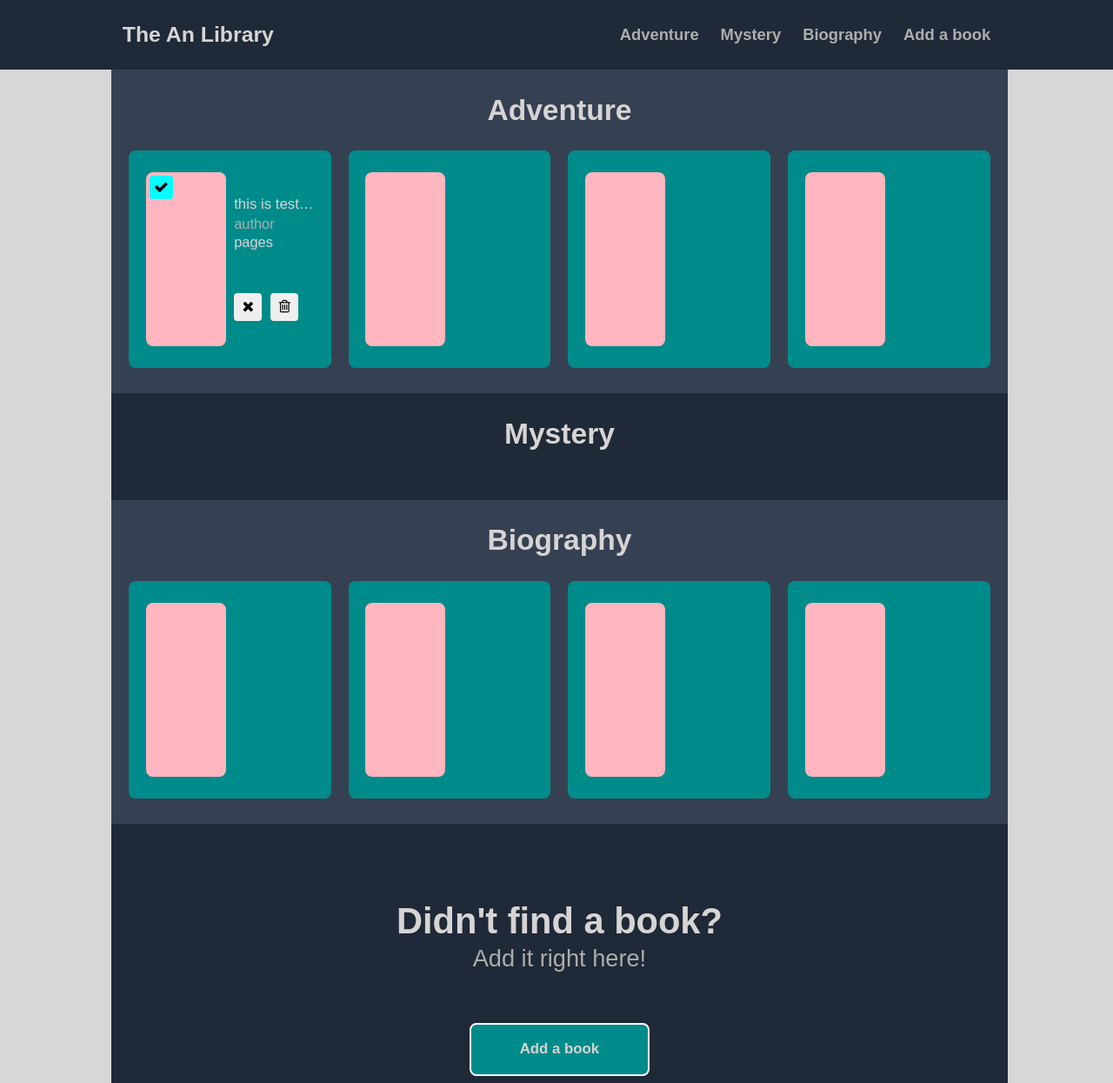
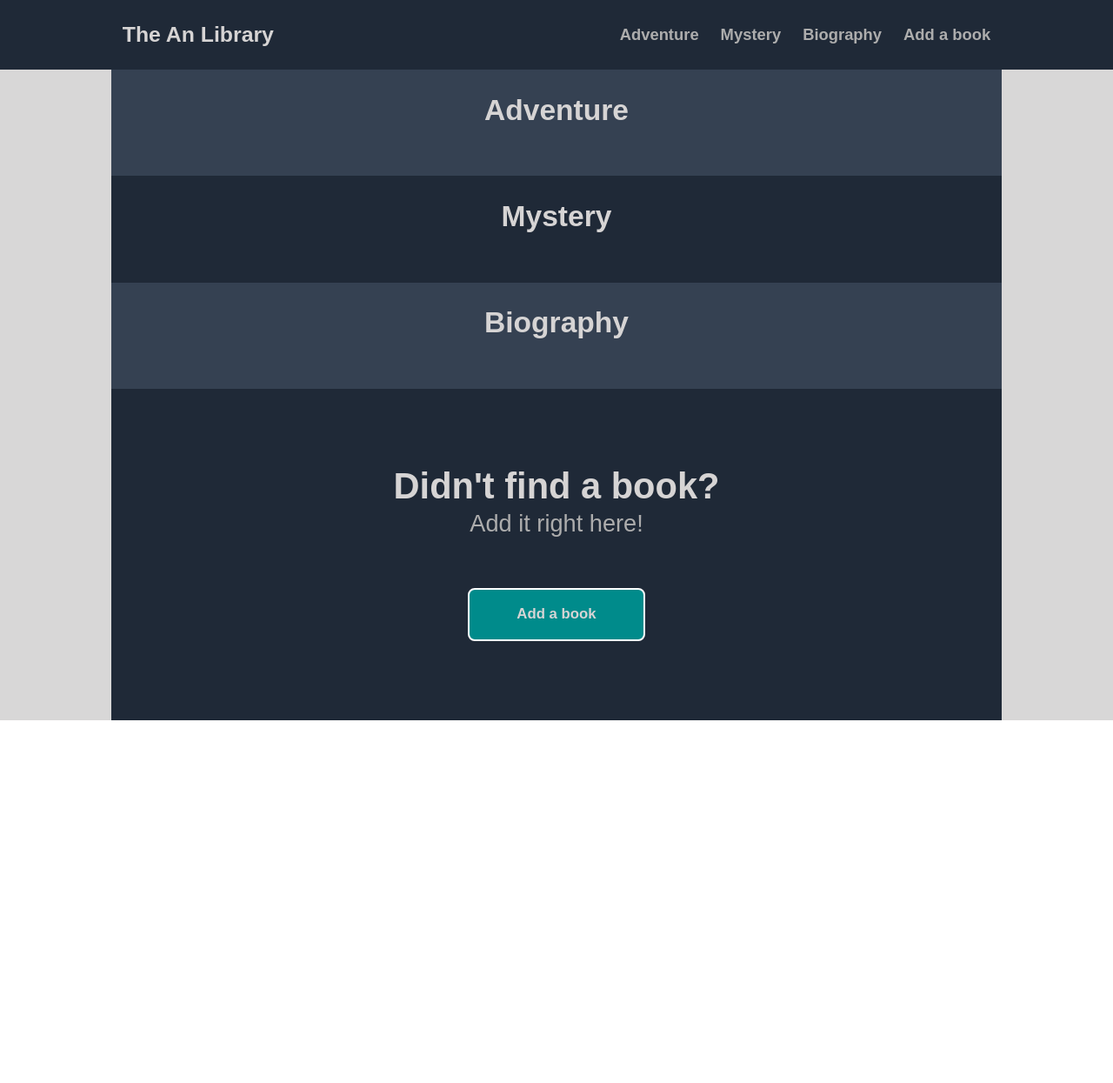
Before and after one commit to Mathzzuco/odin-library, a plain HTML site: page index.html in a window 1280 px wide. Shown: the top 1245 px of the page at 87% size. After the commit the page ends 828 px from the top, so only its background shows below. Drawn offline with Linux system fonts and the light colour scheme.

Commit message:
delete testing books from html

```diff
--- a/index.html
+++ b/index.html
@@ -58,94 +58,15 @@
             <main>
                 <div class="adventure book-section-wrapper">
                     <h2>Adventure</h2>
-                    <div id="adventure" class="book-section">
-                        <div class="book-wrapper">
-                            <div class="book">
-                                <div class="read-mark">
-                                    <i class="fa fa-check"></i>
-                                </div>
-                            </div>
-                            <div class="book-information-interaction-wrapper">
-                                <div class="book-information">
-                                    <span class="title">this is testing a really long title</span>
-                                    <span class="author">author</span>
-                                    <span class="pages">pages</span>
-                                </div>
-                                <div class="interaction-buttons">
-                                    <!--read icons: fa fa-check, fa fa-times
-                                    remove icon: fa fa-trash -->
-                                    <button><i class="fa fa-times"></i></button>
-                                    <button><i class="fa fa-trash-o"></i></button>
-                                </div>
-                            </div>
-                        </div>
-                        <div class="book-wrapper">
-                            <div class="book">
-
-                            </div>
-                        </div>
-
-                        <div class="book-wrapper">
-                            <div class="book">
-
-                            </div>
-                        </div>
-                        <div class="book-wrapper">
-                            <div class="book">
-
-                            </div>
-                        </div>
-                    </div>
+                    <div id="adventure" class="book-section"></div>
                 </div>
                 <div class="mystery book-section-wrapper">
                     <h2>Mystery</h2>
-                    <div id="mystery" class="book-section">
-                        <!-- <div class="book-wrapper">
-                            <div class="book">
-
-                            </div>
-                        </div>
-                        <div class="book-wrapper">
-                            <div class="book">
-
-                            </div>
-                        </div>
-                        <div class="book-wrapper">
-                            <div class="book">
-
-                            </div>
-                        </div>
-                        <div class="book-wrapper">
-                            <div class="book">
-
-                            </div>
-                        </div> -->
-                    </div>
+                    <div id="mystery" class="book-section"></div>
                 </div>
                 <div class="biography book-section-wrapper">
                     <h2>Biography</h2>
-                    <div id="biography" class="book-section">
-                        <div class="book-wrapper">
-                            <div class="book">
-
-                            </div>
-                        </div>
-                        <div class="book-wrapper">
-                            <div class="book">
-
-                            </div>
-                        </div>
-                        <div class="book-wrapper">
-                            <div class="book">
-
-                            </div>
-                        </div>
-                        <div class="book-wrapper">
-                            <div class="book">
-
-                            </div>
-                        </div>
-                    </div>
+                    <div id="biography" class="book-section"></div>
                 </div>
                 <div id="add-book" class="add-book-section">
                     <div class="text-box">
```
